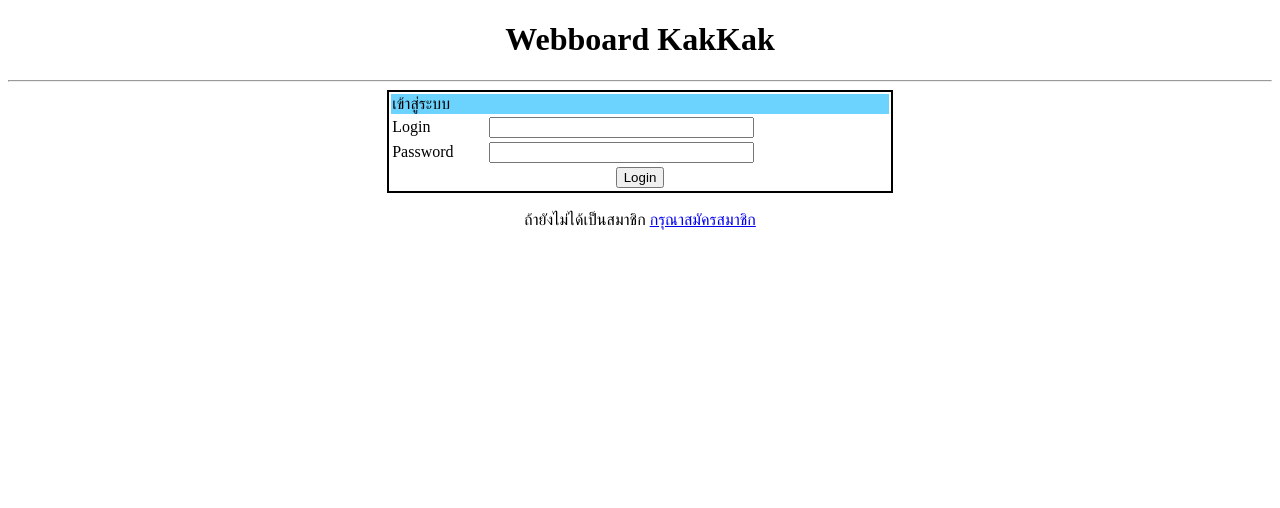
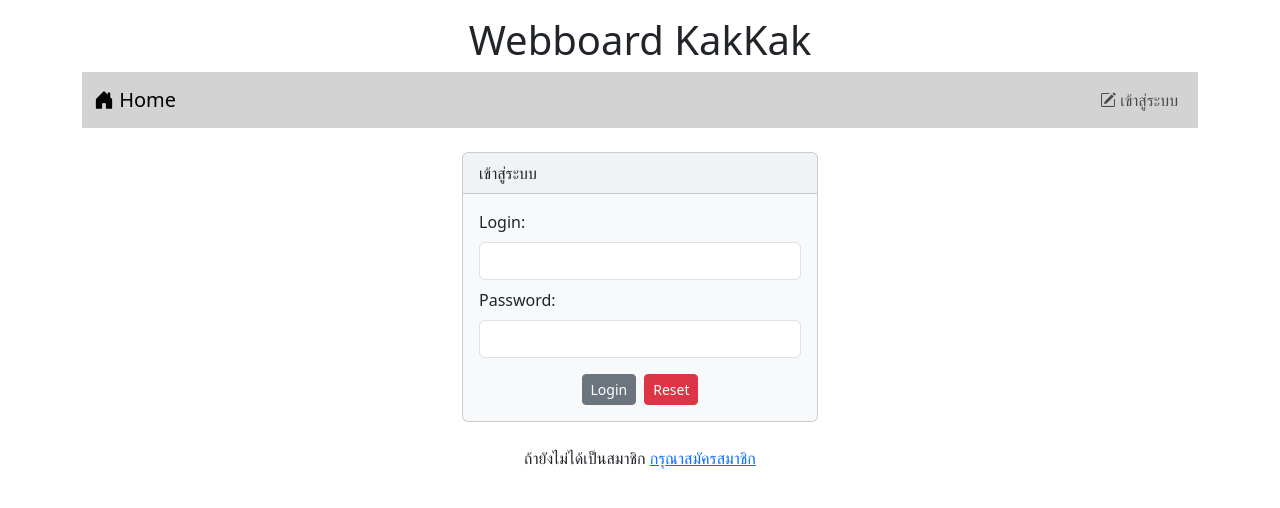
Before and after one commit to phollakrit/Webboard_ECT_Wed, a PHP site: page /login.php in a window 1280 px wide. Shown: the top 508 px of the page. Run offline with PHP 8.4, Linux system fonts and the light colour scheme.

Commit message:
Update webboard using bootstrap
update file index.php, login.php, verify.php and create file nav.php (Finish work7)

```diff
--- a/login.php
+++ b/login.php
@@ -10,20 +10,51 @@ if(isset($_SESSION['id'])){
 <head>
     <meta charset="UTF-8">
     <meta name="viewport" content="width=device-width, initial-scale=1.0">
+    <link rel="stylesheet" href="bootstrap-5.3.2-dist/css/bootstrap.min.css">
+    <script src="bootstrap-5.3.2-dist/js/bootstrap.bundle.min.js"></script>
+    <link rel="stylesheet" href="https://cdn.jsdelivr.net/npm/bootstrap-icons@1.11.3/font/bootstrap-icons.min.css">
     <title>Login</title>
 </head>
 <body>
-    <h1 style="text-align: center;">Webboard KakKak</h1>
-    <hr>
-    <form action="verify.php" method="post">
-        <table style="border: 2px solid black; width: 40%;" align="center">
-            <tr><td colspan="2" style="background-color: #6CD2FE;">เข้าสู่ระบบ</td></tr>
-            <tr><td>Login</td><td><input type="text" name="login" size="30" required></td></tr>
-            <tr><td>Password</td><td><input type="password" name="pwd" size="30" required></td></tr>
-            <tr><td colspan="2" align="center"><input type="submit" value="Login"></td></tr>
-        </table>
-    </form>
+    <div class="container-lg">
+    <h1 style="text-align: center;" class="mt-3">Webboard KakKak</h1>
+    <?php include "nav.php" ?>
+
+    <div class="row mt-4">
+        <div class="col-lg-4 col-md-3 col-sm-2 col-1"></div>
+        <div class="col-lg-4 col-md-6 col-sm-8 col-10">
+            <?php
+                if(isset($_SESSION['error'])){
+                    echo "<div class='alert alert-danger'>
+                        ชื่อบัญชีหรือรหัสผ่านไม่ถูกต้อง</div>";
+                    unset($_SESSION['error']);
+                }
+            ?>
+            <div class="card bg-light text-dark">
+                <div class="card-header">เข้าสู่ระบบ</div>
+                <div class="card-body">
+                    <form action="verify.php" method="post">
+                        <div class="form-group">
+                            <label for="login" class="form-label">Login:</label>
+                            <input type="text" name="login" id="login" class="form-control">
+                        </div>
+                        <div class="form-group mt-2">
+                            <label for="pwd" class="form-label">Password:</label>
+                            <input type="password" name="pwd" id="pwd" class="form-control">
+                        </div>
+                        <div class="d-flex justify-content-center mt-3">
+                            <button type="submit" class="btn btn-secondary btn-sm">Login</button>
+                            <button type="reset" class="btn btn-danger btn-sm ms-2">Reset</button>
+                        </div>
+                    </form>
+                </div>
+            </div>
+        </div>
+        <div class="col-lg-4 col-md-3 col-sm-2 col-1"></div>
+    </div>
+
     <br>
     <div style="text-align: center;">ถ้ายังไม่ได้เป็นสมาชิก <a href="register.php">กรุณาสมัครสมาชิก</a></div>
+    </div>
 </body>
 </html>
--- /dev/null
+++ b/nav.php
@@ -0,0 +1,29 @@
+<nav class="navbar navbar-expand-sm" style="background-color: #d3d3d3;">
+  <div class="container-fluid">
+    <a class="navbar-brand" href="index.php"><i class="bi bi-house-door-fill"></i> Home</a>
+
+      <ul class="navbar-nav">
+        <?php if(!isset($_SESSION['id'])){ ?>
+        <li class="nav-item">
+          <a class="nav-link" aria-current="page" href="login.php"><i class="bi bi-pencil-square"></i> เข้าสู่ระบบ</a>
+        </li>
+        <?php }else{ ?>
+
+        <li class="nav-item dropdown">
+          <a class="btn btn-outline-secondary btn-sm dropdown-toggle" href="#" role="button" data-bs-toggle="dropdown" aria-expanded="false">
+            <i class="bi bi-person-lines-fill"></i> <?php echo $_SESSION['username']; ?>
+          </a>
+          <ul class="dropdown-menu">
+            <li><a class="dropdown-item" href="logout.php"><i class="bi bi-power"></i> ออกจากระบบ</a></li>
+
+          </ul>
+        </li>
+
+
+
+        <?php } ?>
+
+      </ul>
+
+  </div>
+</nav>
```
Also changed, not shown: index.php (+31 -58 lines), verify.php (+14 -8 lines).
